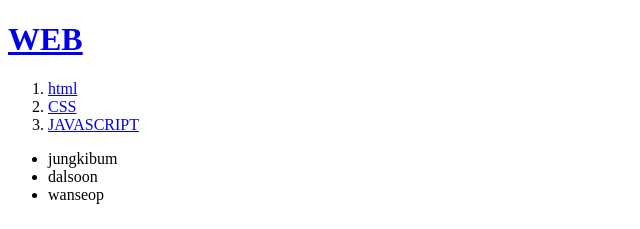
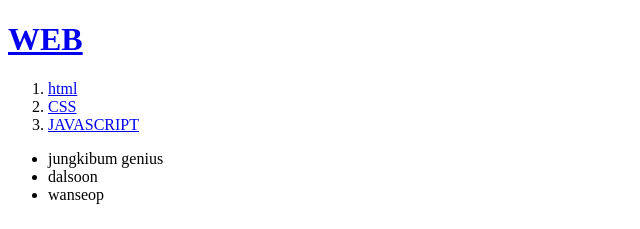
Before and after one commit to jungkibum/web4, a plain HTML site: page 1.html in a window 1280 px wide. Shown: the top 229 px of the page, 0-640 px from the left. Drawn offline with Linux system fonts and the light colour scheme.

Commit message:
Add files via upload

```diff
--- a/1.html
+++ b/1.html
@@ -12,7 +12,7 @@
       <li><a href="3.html">JAVASCRIPT</a></li>
     </ol>
     <ul>
-   <li>jungkibum</li>
+   <li>jungkibum genius</li>
    <li>dalsoon</li>
    <li>wanseop</li>
  </ul>
```
